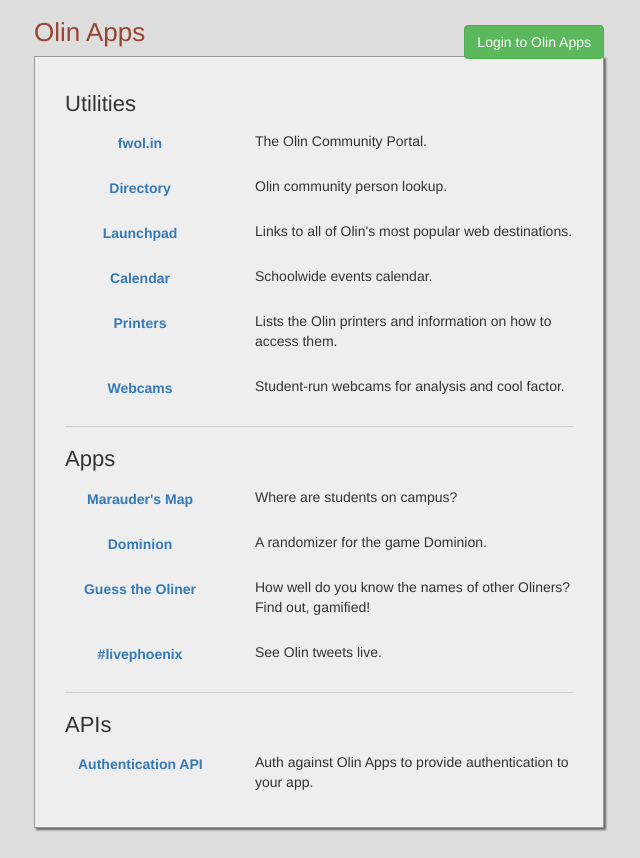
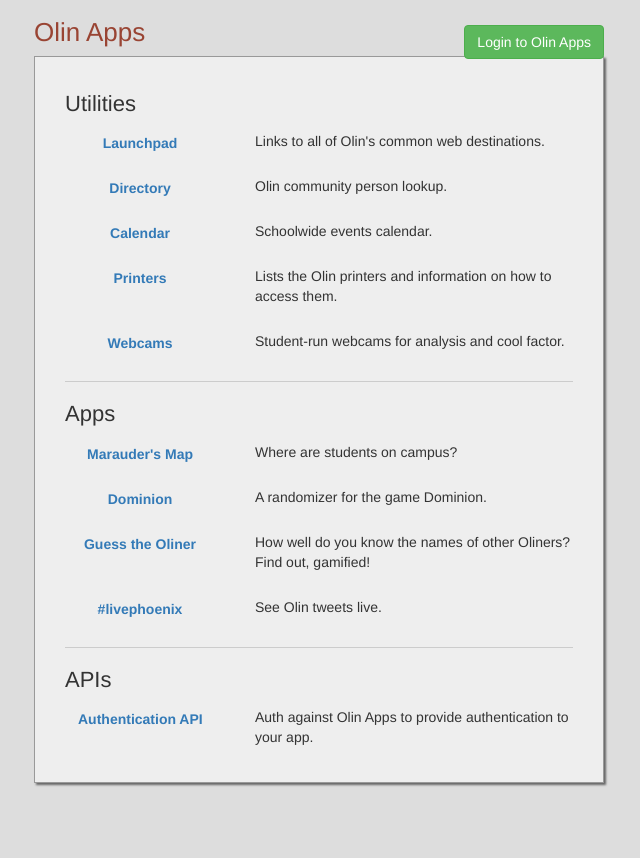
Before and after one commit to olin/olinapps, a Flask app: page / in a window 1280 px wide. Shown: the part 47-905 px from the top of the page, without its empty margins (321-961 px from the left). After the commit the page ends 833 px from the top, so only its background shows below. Run offline with Flask 2, Linux system fonts and the light colour scheme; parts of the project's set-up code (start-up, migrations or seed data) failed here and were passed over; some libraries are stand-ins or nearby versions.

Commit message:
Nix fwol.in for now

```diff
--- a/templates/index.html
+++ b/templates/index.html
@@ -10,10 +10,10 @@
 <div id="page-projects">
   <h2>Utilities</h2>
 
-  <p><a href="http://fwol.in/" class="btn"><b>fwol.in</b></a> The Olin Community Portal.</p>
-  <p><a href="http://fwol.in/directory/" class="btn"><b>Directory</b></a> Olin community person lookup.</p>
-  <p><a href="http://fwol.in/launchpad/" class="btn"><b>Launchpad</b></a> Links to all of Olin's most popular web destinations.</p>
-  <p><a href="http://fwol.in/calendar/" class="btn"><b>Calendar</b></a>Schoolwide events calendar.</p>
+  <!--<p><a href="http://fwol.in/" class="btn"><b>fwol.in</b></a> The Olin Community Portal.</p>-->
+  <p><a href="http://launchpad.olinapps.com/" class="btn"><b>Launchpad</b></a> Links to all of Olin's common web destinations.</p>
+  <p><a href="http://directory.olinapps.com/" class="btn"><b>Directory</b></a> Olin community person lookup.</p>
+  <p><a href="http://calendar.olinapps.com/" class="btn"><b>Calendar</b></a>Schoolwide events calendar.</p>
   <p><a href="http://printers.olinapps.com" class="btn"><b>Printers</b></a> Lists the Olin printers and information on how to access them.</p>
   <p><a href="http://webcams.olinapps.com/" class="btn"><b>Webcams</b></a> Student-run webcams for analysis and cool factor.</p>
 
```
